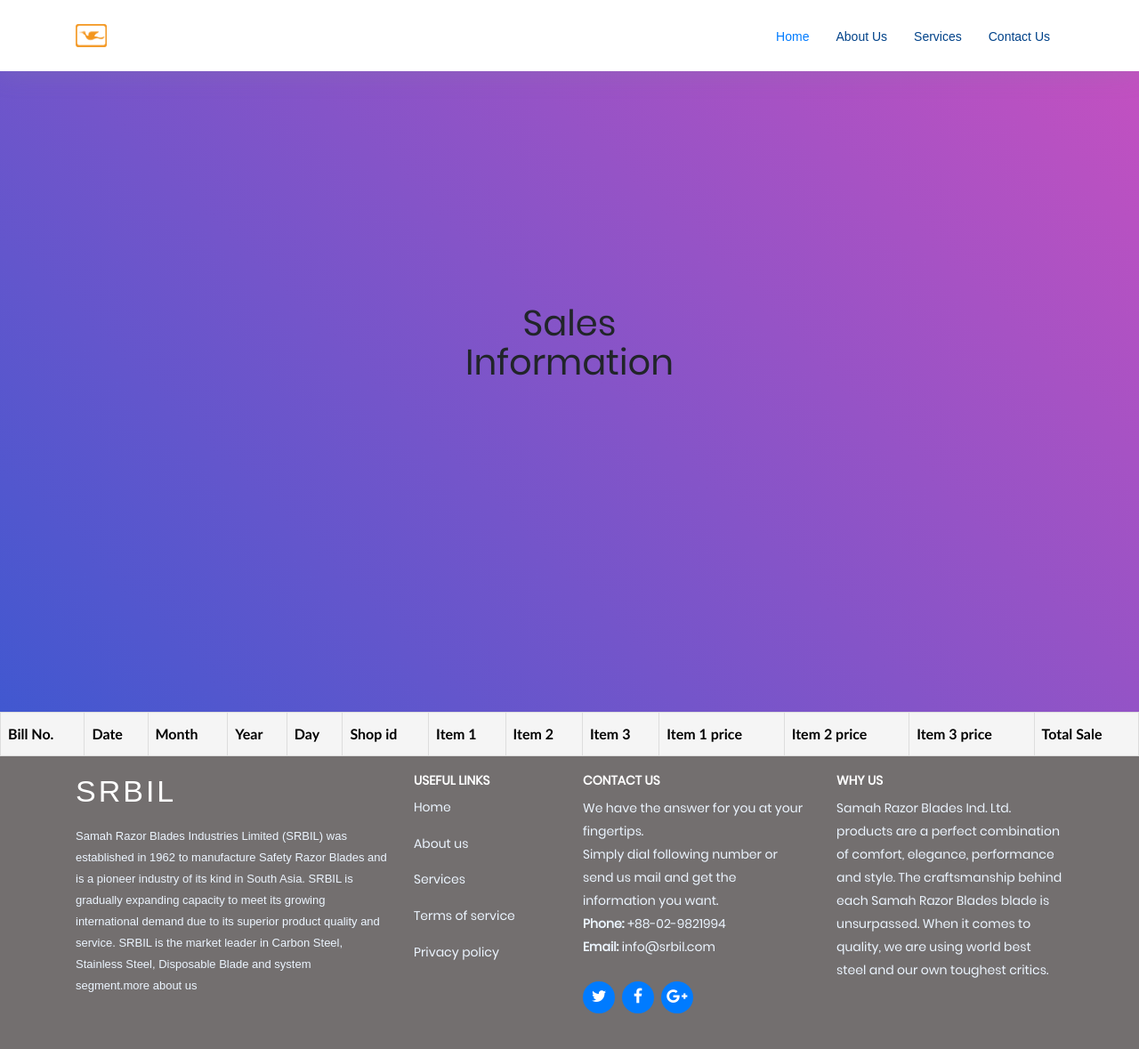
After one commit to Azizul31/Sales-Automation-System, a PHP site: page /salesinfo.php in a window 1280 px wide. The commit adds this page. Shown: the whole page at 89% size. Run offline with PHP 8.4, Linux system fonts and the light colour scheme; lists and menus that the app fills with data are empty.

Commit message:
salesinfo page front end created and other slight change.

```diff
--- a/login page final/css/main.css
+++ b/login page final/css/main.css
@@ -168,8 +168,25 @@ iframe {
   justify-content: center;
   align-items: center;
   padding: 15px;
-  background: white;
+  background: #9053c7;
+  background: -webkit-linear-gradient(-135deg, #c850c0, #4158d0);
+
 }
+.container-login1001 {
+  width: 100%;
+  min-height: 100vh;
+  display: -webkit-box;
+  display: -webkit-flex;
+  display: -moz-box;
+  display: -ms-flexbox;
+  display: flex;
+  flex-wrap: wrap;
+  justify-content: center;
+  align-items: center;
+  padding: 15px;
+  background:white;
+}
+
 
 .wrap-login100 {
   width: 960px;
--- /dev/null
+++ b/login page final/salesinfo.php
@@ -0,0 +1,107 @@
+<?php
+include("head.php");
+?>
+<title>Sales Details</title>
+<style>
+.col-25 {
+  float: left;
+  width: 25%;
+  margin-top: 6px;
+  font-weight: 600;
+
+
+}
+
+.col-75 {
+  float: left;
+  width: 75%;
+  margin-top: 6px;
+
+}
+
+/* Clear floats after the columns */
+.row:after {
+  content: "";
+  display: table;
+  clear: both;
+float: left;
+ display: inline-block;
+}
+
+h1.spacing
+    {
+        text-align: center;
+        padding-bottom: 0px;
+    }
+
+
+
+#customers {
+  font-family: "Trebuchet MS", Arial, Helvetica, sans-serif;
+  border-collapse: collapse;
+  width: 100%;
+}
+
+#customers td, #customers th {
+  border: 1px solid #ddd;
+  padding: 8px;
+}
+
+#customers tr:nth-child(even){background-color: #f2f2f2;}
+
+#customers tr:hover {background-color: #ddd;}
+
+#customers th {
+  padding-top: 12px;
+  padding-bottom: 12px;
+  text-align: left;
+  background-color: whitesmoke;
+  color: black;
+}
+
+</style>
+<div class="limiter">
+
+		<div class="container-login100"  >
+				<div class="login100-form validate-form">
+					<span>
+                    <h1 class="spacing">Sales Information</h1>   <br>
+					</span>
+
+<div class="row">
+      <div class="col-25">
+
+      </div>
+
+    </div>
+    </div>
+</div>
+    <body>
+
+<table id="customers">
+  <tr>
+    <th>Bill No.</th>
+    <th>Date</th>
+    <th>Month</th>
+    <th>Year</th>
+    <th>Day</th>
+    <th>Shop id</th>
+    <th>Item 1</th>
+    <th>Item 2</th>
+    <th>Item 3</th>
+    <th>Item 1 price</th>
+    <th>Item 2 price</th>
+    <th>Item 3 price</th>
+    <th>Total Sale</th>
+    </tr>
+    <tr>
+  </tr>
+
+
+
+</table>
+                    </body>
+<?php
+
+include("foot.php");
+?>
```
Also changed, not shown: login page final/body.php (+37 -124 lines), login page final/salesmaninfo.php (deleted, +0 -60 lines).
